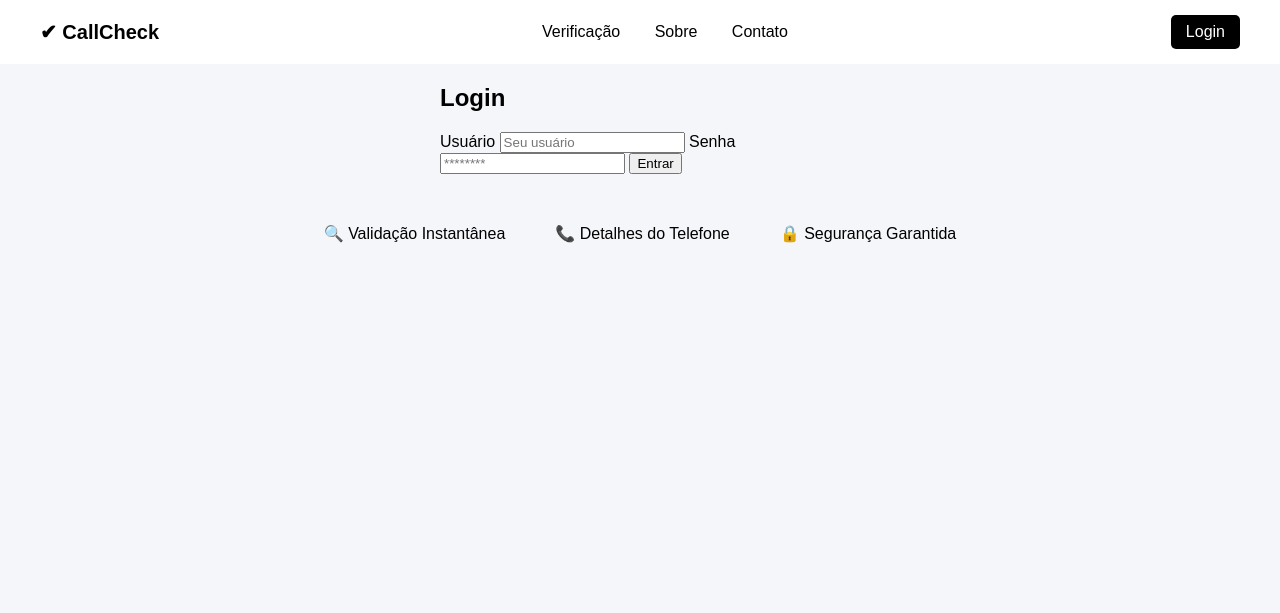
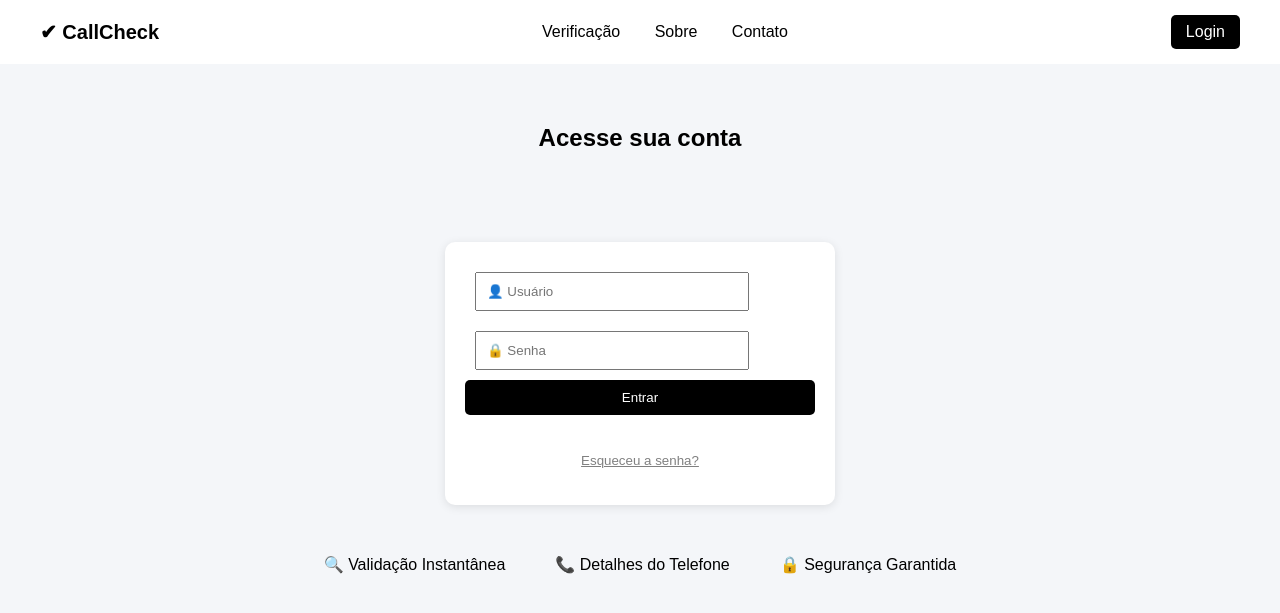
Before and after one commit to dealkis/CallCheck, a Flask app: page /login in a window 1280 px wide. Shown: the top 613 px of the page. Run offline with Flask 3, Linux system fonts and the light colour scheme.

Commit message:
Update login.html

```diff
--- a/templates/login.html
+++ b/templates/login.html
@@ -1,16 +1,16 @@
 {% extends "base.html" %}
 
 {% block content %}
-    <article style="max-width: 400px; margin: auto;">
-        <h2>Login</h2>
-        <form>
-            <label>Usuário</label>
-            <input type="text" name="user" placeholder="Seu usuário">
+<section class="hero">
+    <h1>Acesse sua conta</h1>
+</section>
 
-            <label>Senha</label>
-            <input type="password" name="password" placeholder="********">
-
-            <button type="submit">Entrar</button>
-        </form>
-    </article>
+<div class="resultado" style="flex-direction: column; align-items: center; width: 350px;">
+    <form class="form-box" style="display: flex; flex-direction: column; width: 100%;">
+        <input type="text" placeholder="👤 Usuário" required>
+        <input type="password" placeholder="🔒 Senha" required>
+        <button type="submit" style="background: #000; color: #fff; border: none; border-radius: 5px;">Entrar</button>
+    </form>
+    <p><small><a href="#" style="color: gray;">Esqueceu a senha?</a></small></p>
+</div>
 {% endblock %}
```
